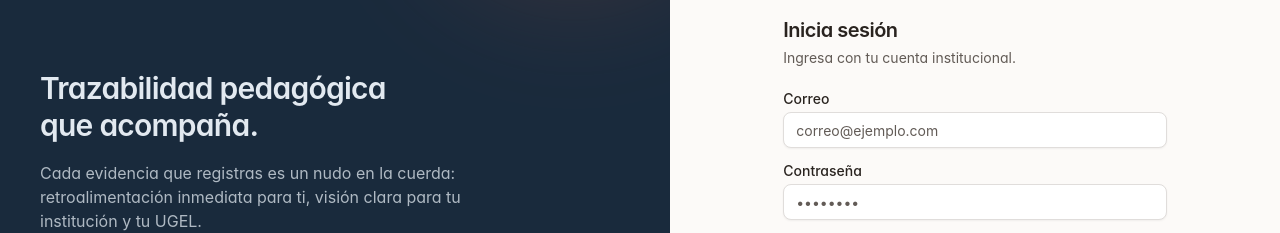
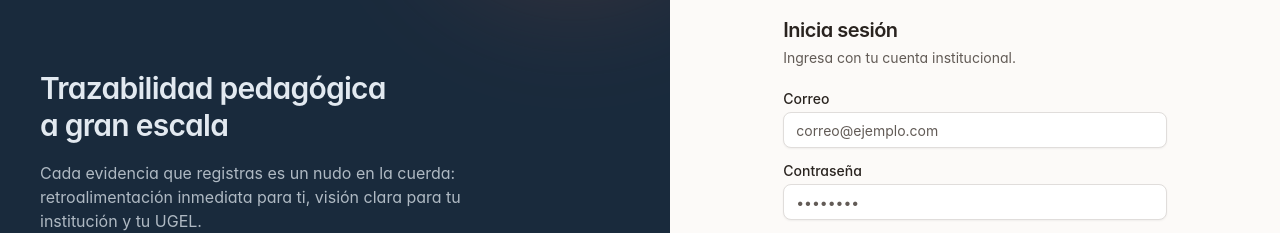
Before and after one commit to devagebre06/edhack-kipu, a React (Vite) app in the folder web/: page / in a window 1280 px wide. Shown: the part 250-483 px from the top of the page. Built offline with nearby package versions, Linux system fonts and the light colour scheme; no server answers.

Commit message:
Actualiza lema de Kipu a gran escala

```diff
--- a/web/index.html
+++ b/web/index.html
@@ -9,10 +9,10 @@
     <link rel="apple-touch-icon" href="/favicon.svg" />
     <link rel="mask-icon" href="/favicon.svg" color="#863bff" />
 
-    <title>Kipu — Trazabilidad pedagógica</title>
+    <title>Kipu — Trazabilidad pedagógica a gran escala</title>
     <meta
       name="description"
-      content="Kipu: plataforma de trazabilidad pedagógica para UGEL. Los docentes suben evidencias y la IA las evalúa contra rúbricas del CNEB, con paneles para directores y especialistas."
+      content="Kipu: trazabilidad pedagógica a gran escala para UGEL. Los docentes suben evidencias y la IA las evalúa contra rúbricas del CNEB, con paneles para directores y especialistas."
     />
     <meta name="application-name" content="Kipu" />
     <meta name="color-scheme" content="light dark" />
--- a/web/src/pages/Login.tsx
+++ b/web/src/pages/Login.tsx
@@ -32,7 +32,7 @@ export default function Login() {
         <Logo light size={28} />
         <div className="relative">
           <h1 className="max-w-md text-3xl font-semibold leading-tight tracking-tight">
-            Trazabilidad pedagógica que acompaña.
+            Trazabilidad pedagógica a gran escala
           </h1>
           <p className="mt-4 max-w-md text-sidebar-foreground/75">
             Cada evidencia que registras es un nudo en la cuerda: retroalimentación inmediata para ti,
```
Also changed, not shown: 2 other files (tests, documents, lock files or other folders).
